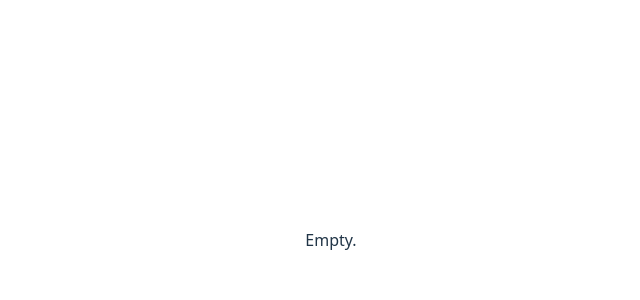
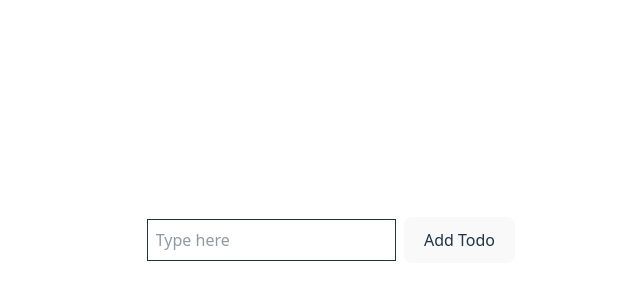
Before and after one commit to dangzo/react-playground, a React (Vite) app: page / in a window 1280 px wide. Shown: the part 160-460 px from the top of the page, without its empty margins (309-949 px from the left). Built offline with nearby package versions, Linux system fonts and the light colour scheme.

Commit message:
feat: todo list

```diff
--- a/src/App.tsx
+++ b/src/App.tsx
@@ -1,10 +1,12 @@
 import './App.css'
+import { TodoList } from './components/TodoList'
+import { TodoProvider } from './contexts/todo'
 
 function App() {
   return (
-    <>
-      <span>Empty.</span>
-    </>
+    <TodoProvider>
+      <TodoList />
+    </TodoProvider>
   )
 }
 
--- /dev/null
+++ b/src/components/TodoList.tsx
@@ -0,0 +1,44 @@
+
+import { useContext } from 'react';
+import { TodoContext } from '../contexts/todo';
+
+export const TodoList = () => {
+  const todoContext = useContext(TodoContext);
+
+  if (!todoContext) {
+    return <div>Loading...</div>;
+  }
+
+  function handleAddTodo() {
+    if (!todoContext) {
+      return;
+    }
+
+    const input = document.getElementById('new-todo-text') as HTMLInputElement;
+    if (input.value.trim()) {
+      todoContext.addTodo(input.value.trim());
+      input.value = '';
+    }
+  }
+
+  return <>
+    <div>
+      <input type="text" id="new-todo-text" placeholder="Type here" className="border p-2 mr-2" />
+      <button onClick={handleAddTodo}>Add Todo</button>
+    </div>
+
+    <ul>
+      {todoContext.todos.map(todo => (
+        <li key={todo.id}>
+          <span style={{ textDecoration: todo.completed ? 'line-through' : 'none' }}>
+            {todo.text}
+          </span>
+          <button onClick={() => todoContext.toggleTodo(todo.id)}>
+            {todo.completed ? 'Undo' : 'Complete'}
+          </button>
+          <button onClick={() => todoContext.removeTodo(todo.id)}>Remove</button>
+        </li>
+      ))}
+    </ul>
+  </>;
+};
```
